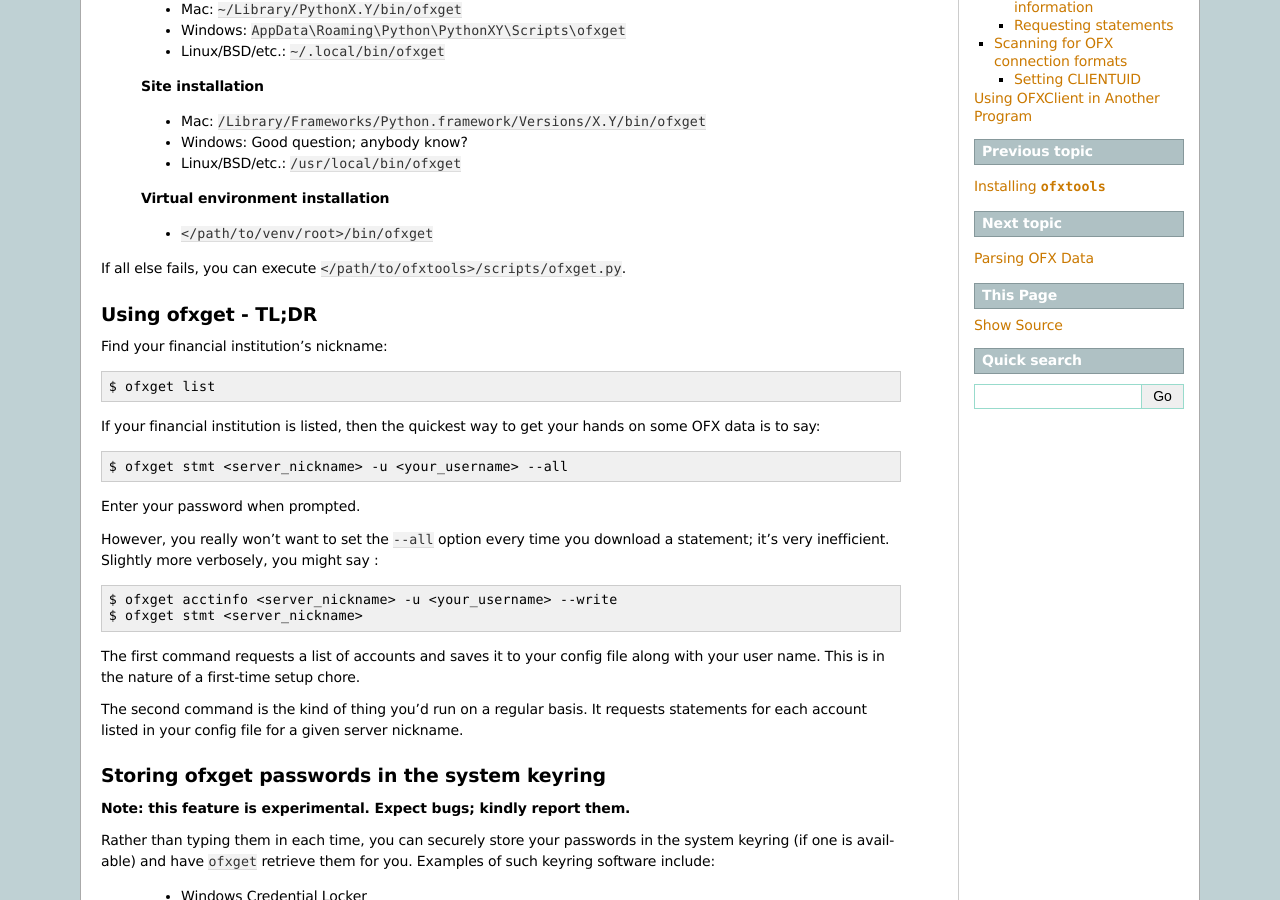
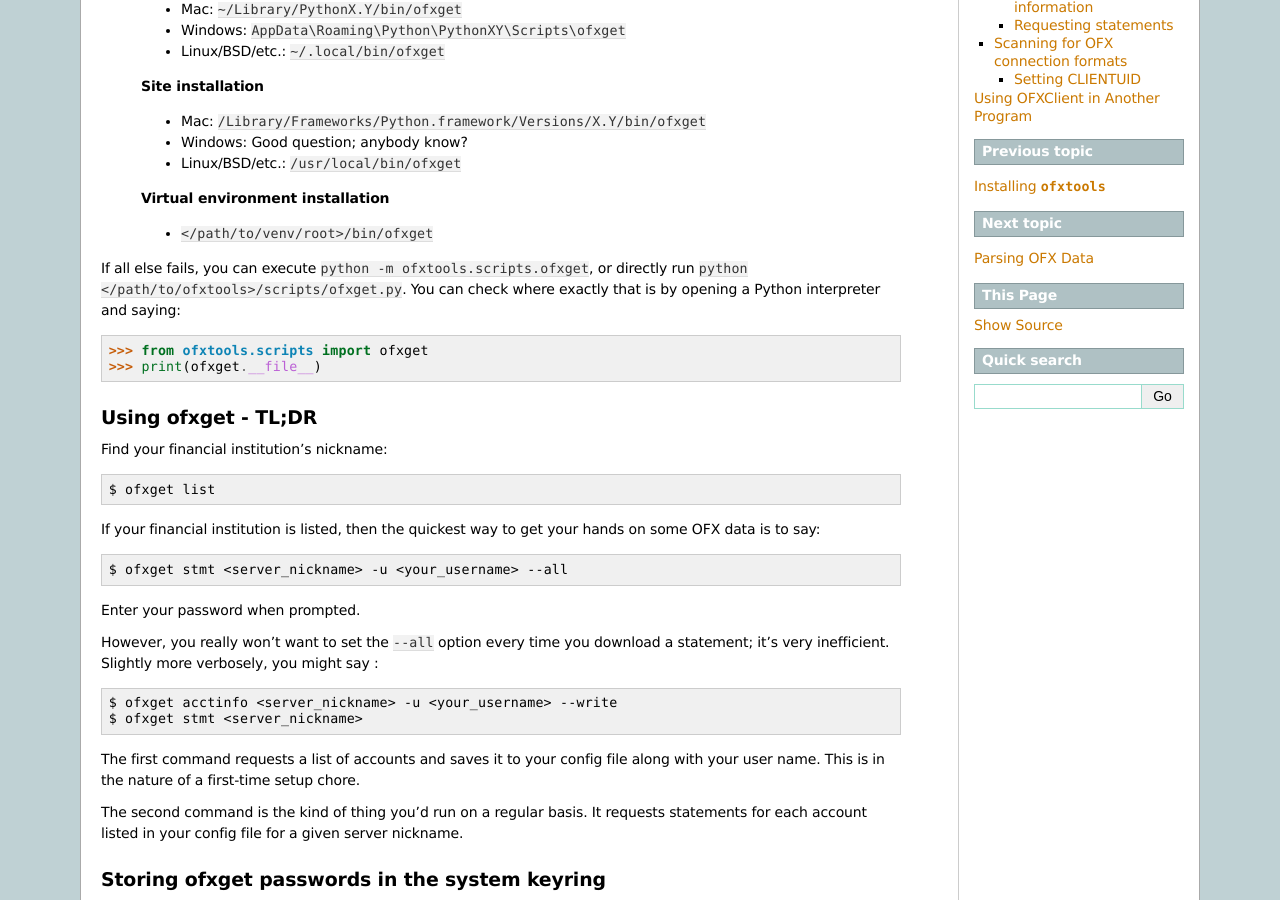
Before and after one commit to csingley/ofxtools, a Sphinx documentation site: the page built from docs/client.rst, in a window 1280 px wide and 900 px high, scrolled down 342 px. Built offline with Sphinx 7.4.7, drawn with Linux system fonts in a browser that asks for light colours; some of the changed text lies outside the part shown.

Commit message:
Improve docs/client.rst

```diff
--- a/docs/client.rst
+++ b/docs/client.rst
@@ -33,7 +33,14 @@ the ``ofxtools`` library.  If the install location isn't already in your
 
     * ``</path/to/venv/root>/bin/ofxget``
 
-If all else fails, you can execute ``</path/to/ofxtools>/scripts/ofxget.py``.
+If all else fails, you can execute ``python -m ofxtools.scripts.ofxget``, or
+directly run ``python </path/to/ofxtools>/scripts/ofxget.py``.  You can
+check where exactly that is by opening a Python interpreter and saying:
+
+.. code-block:: python
+
+    >>> from ofxtools.scripts import ofxget
+    >>> print(ofxget.__file__)
 
 Using ofxget  - TL;DR
 ---------------------
@@ -165,6 +172,14 @@ connect, so we'll create a configuration file to store it for reuse.
 
 (Of course, these locations may differ if you have exported nondefault
 environment variables for ``APPDATA`` or ``XDG_CONFIG_HOME``)
+
+You can verify where precisely ``ofxget`` is looking for its configuration
+file by opening a Python interpreter and saying:
+
+.. code-block:: python
+
+    >>> from ofxtools.scripts import ofxget
+    >>> print(ofxget.USERCONFIGPATH)
 
 It's easy to create a config file from scratch (in simple INI format),
 or you can find a sample at ``</path/to/ofxtools>/config/ofxget_example.cfg``
```
